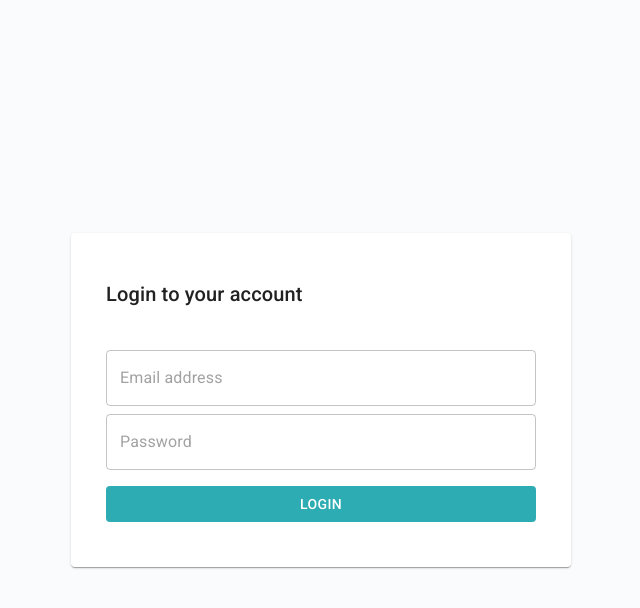
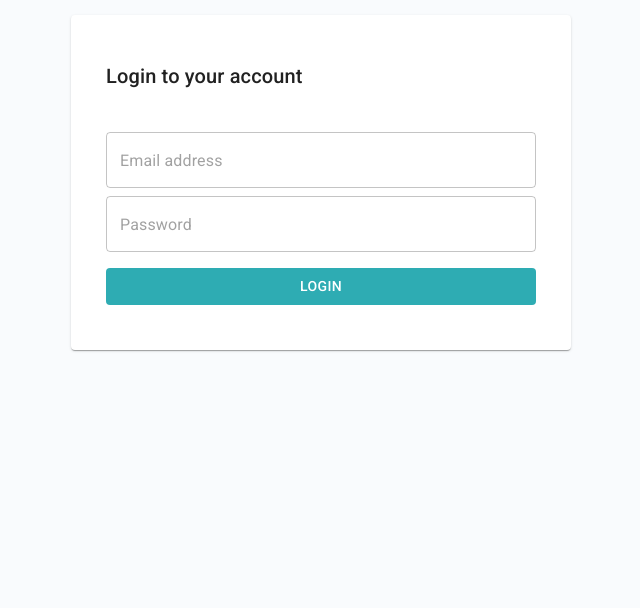
Before and after one commit to viadel13/systeme-GPA, a React (Create React App) app: page /login in a window 1280 px wide. Shown: the top 608 px of the page, without its empty margins (319-959 px from the left). Built offline with nearby package versions, Linux system fonts and the light colour scheme.

Commit message:
first commit

```diff
--- a/src/components/Login/Index.js
+++ b/src/components/Login/Index.js
@@ -4,7 +4,7 @@ import React from 'react'
 
 const Login = () => {
   return (
-    <Box sx={{ display: 'flex', justifyContent: 'center', alignItems: 'center', height: '100vh', width: '100%', p: '0 12px', position: 'relative' }}>
+    <Box sx={{ display: 'flex', justifyContent: 'center', alignItems: 'flex-start', minHeight: '100vh', width: '100%', p: '15px 12px', position: 'relative' }}>
 
 
       <Paper elevation={1} sx={{ borderColor: '#f0f0f0', p: '45px 35px', width: { xs: '350px', sm: '60%', md: '500px' } }}>
```
